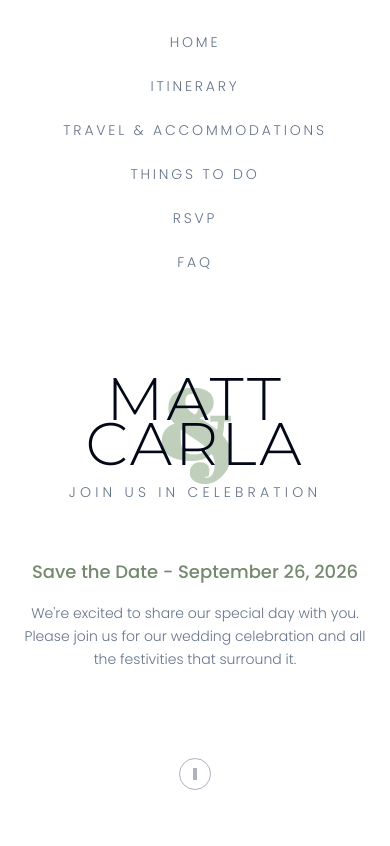
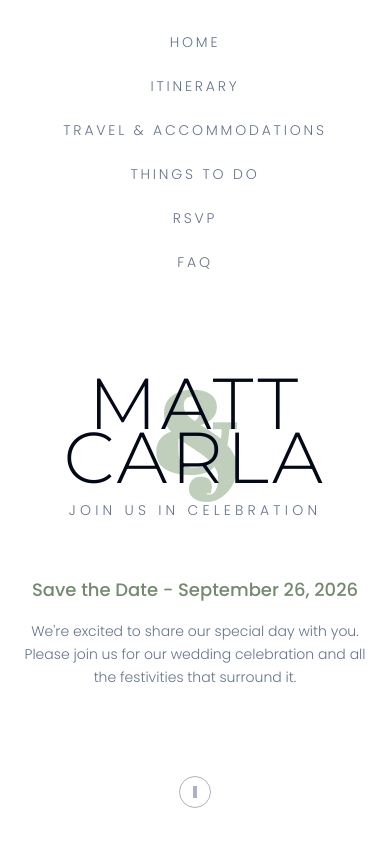
Before and after one commit to theplaylabs/layered-sticky-canvas, a React (Vite) app: page / in a window 390 px wide. Shown: the top 846 px of the page. Built offline with nearby package versions, Linux system fonts and the light colour scheme.

Commit message:
Enhance mobile "Matt & Carla" section
Increase font sizes for "Matt & Carla" and "&" in mobile view.

```diff
--- a/src/pages/Index.tsx
+++ b/src/pages/Index.tsx
@@ -36,15 +36,15 @@ const Index = () => {
           <div className="space-y-2 relative">
             {/* Large green ampersand background for mobile */}
             <div className="absolute inset-0 flex items-center justify-center -mt-8">
-              <span className="text-[6rem] font-accent font-bold select-none" style={{ color: '#bfcfbb' }}>&</span>
+              <span className="text-[7rem] font-accent font-bold select-none" style={{ color: '#bfcfbb' }}>&</span>
             </div>
 
             {/* Names layered on top for mobile */}
             <div className="relative z-10">
-              <h1 className="text-6xl font-secondary font-light tracking-wider text-foreground leading-[0.75]">
+              <h1 className="text-7xl font-secondary font-light tracking-wider text-foreground leading-[0.75]">
                 MATT
               </h1>
-              <h2 className="text-6xl font-secondary font-light tracking-wider text-foreground leading-[0.75]">
+              <h2 className="text-7xl font-secondary font-light tracking-wider text-foreground leading-[0.75]">
                 CARLA
               </h2>
             </div>
```
